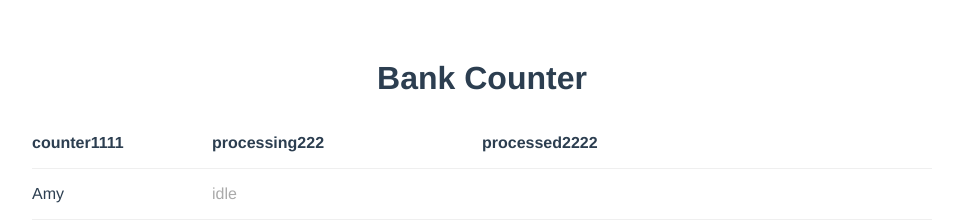
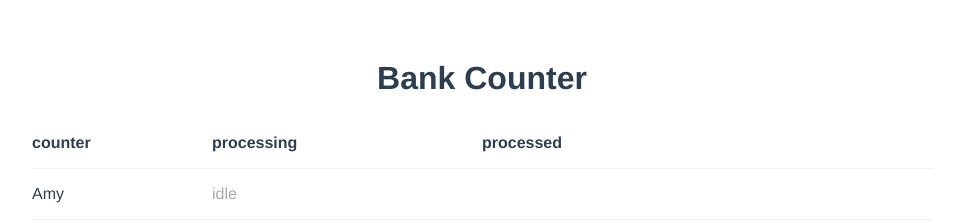
Before and after one commit to poyenhuang/waiting-draw-machine, a Vue app: page / in a window 1280 px wide. Shown: the top 224 px of the page, without its empty margins (158-1121 px from the left). Built offline with nearby package versions, Linux system fonts and the light colour scheme.

Commit message:
[fix] remove useless code

```diff
--- a/src/views/Counters.vue
+++ b/src/views/Counters.vue
@@ -3,9 +3,9 @@
     <div class="counter-container">
       <div class="counter-table">
         <div class="counter-table-header">
-          <div>counter1111</div>
-          <div>processing222</div>
-          <div>processed2222</div>
+          <div>counter</div>
+          <div>processing</div>
+          <div>processed</div>
         </div>
         <Counter
           v-for="(counter, index) in counters"
```
